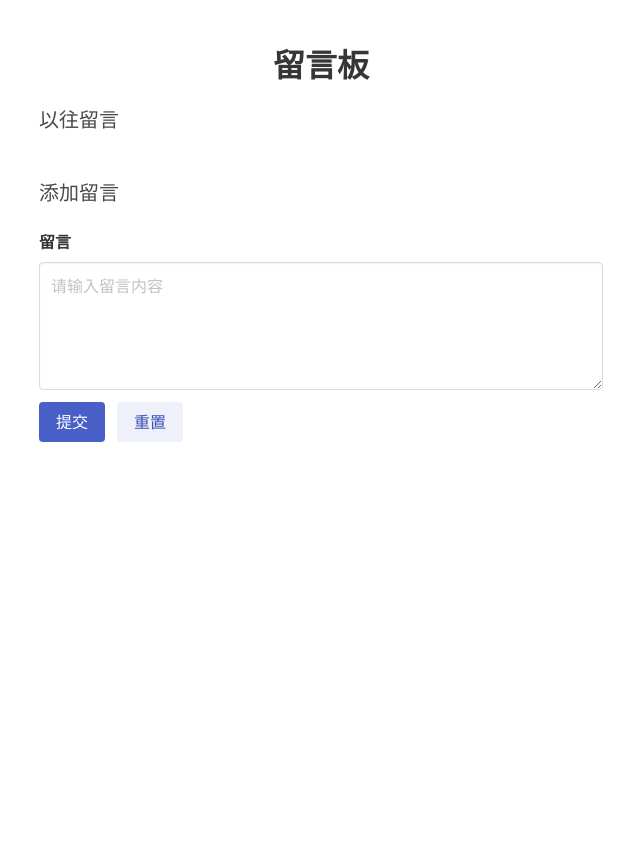
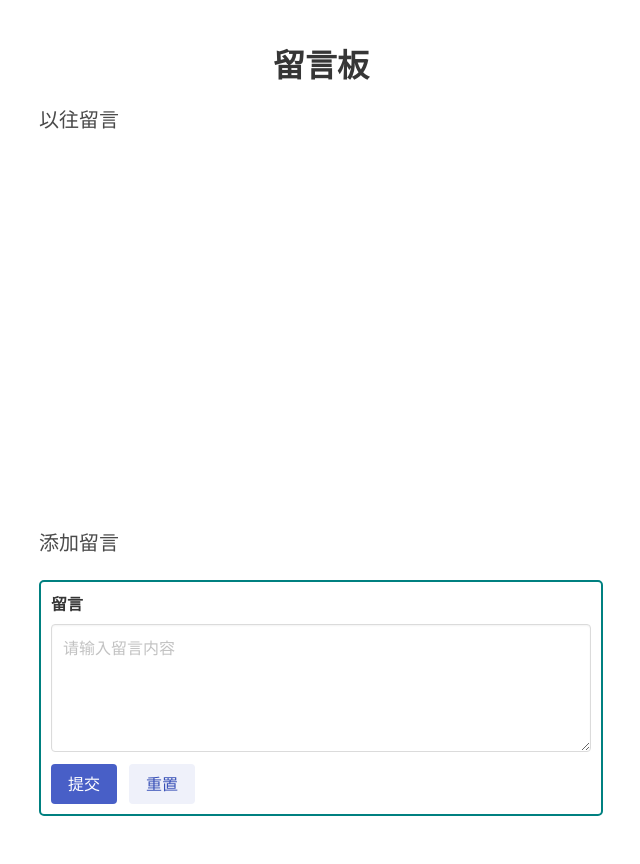
Before and after one commit to hanhanmp/MessageBoard, a Flask app: page / in a window 1280 px wide. Shown: the whole page, without its empty margins (319-959 px from the left). Before the commit the page ends 442 px from the top, so only its background shows below. Run offline with Flask 2, Linux system fonts and the light colour scheme; some libraries are stand-ins or nearby versions.

Commit message:
增加滚动条

```diff
--- a/templates/index.html
+++ b/templates/index.html
@@ -1,25 +1,46 @@
 <!DOCTYPE html>
 <html lang="en">
+
 <head>
     <meta charset="UTF-8">
     <title>留言板</title>
     <link rel="stylesheet" href="https://unpkg.com/bulma@0.9.3/css/bulma.min.css">
     <style>
+        section {
+            background-color: white;
+        }
+
         #messages {
-            max-height: 400px;
-            overflow-y: auto;
+            height: 350px;
+            overflow-y: scroll;
+            scrollbar-width: 10px;
+            scrollbar-color: #008080 white;
+        }
+
+        #messages::-webkit-scrollbar-thumb {
+            background-color: #008080;
+            border-radius: 5px;
         }
 
         #add-message {
             margin-top: 20px;
+            border: solid 2px #008080;
+            padding: 10px;
+            border-radius: 5px;
         }
 
         #add-message input,
         #add-message textarea {
             margin-bottom: 10px;
         }
+
+        .box {
+            background-color: #e6f1f4;
+            border-color: #008080;
+        }
     </style>
 </head>
+
 <body>
     <section class="section">
         <div class="container">
@@ -30,7 +51,7 @@
                     <div id="messages">
                         {% for message in messages %}
                         <div class="box">
-                            <p>{{ message.timestamp }}:</p>
+                            <p class="subtitle">{{ message.timestamp }}:</p>
                             <p>{{ message.message }}</p>
                         </div>
                         {% endfor %}
@@ -84,4 +105,5 @@
         });
     </script>
 </body>
+
 </html>
```
Lines whose indentation alone changed are shown as unchanged.
